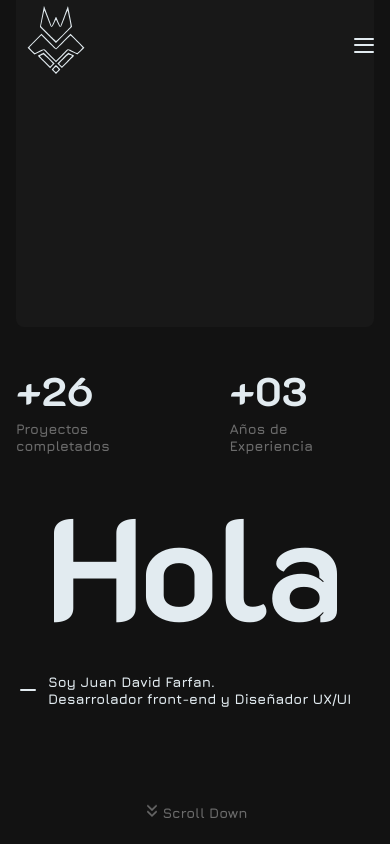
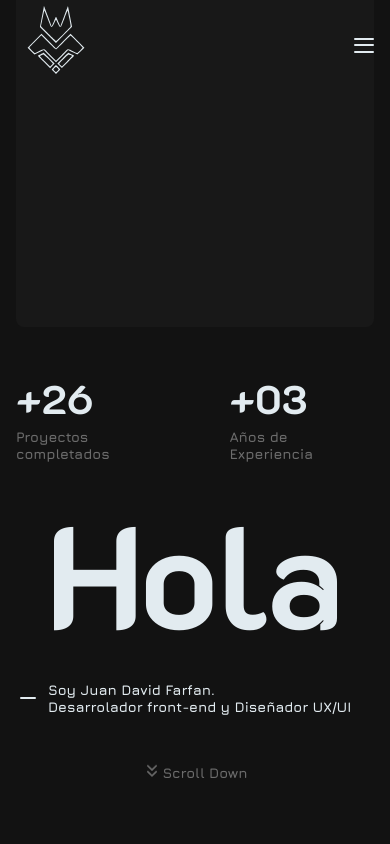
Before and after one commit to J-D-FARFAN/portfolio-JD, a React (Vite) app: page / in a window 390 px wide. Shown: the top 844 px of the page. Built offline with nearby package versions, Linux system fonts and the light colour scheme; a web font is replaced by a local one.

Commit message:
update hero

```diff
--- a/src/assets/Hero/hero.css
+++ b/src/assets/Hero/hero.css
@@ -244,6 +244,13 @@
     .content__allIntroduction-portfolio{
         gap: 1rem;
 
+        .content-introduction-portfolio{
+            .introduction-portfolio{
+                .bx-btn-scrollDown{margin-top: 2rem; margin-bottom: 2rem;}
+            }
+        }
+
+
         .image-presentation-portfolio{
             width: 100%;
             border-radius: 0 0 8px 8px;
```
